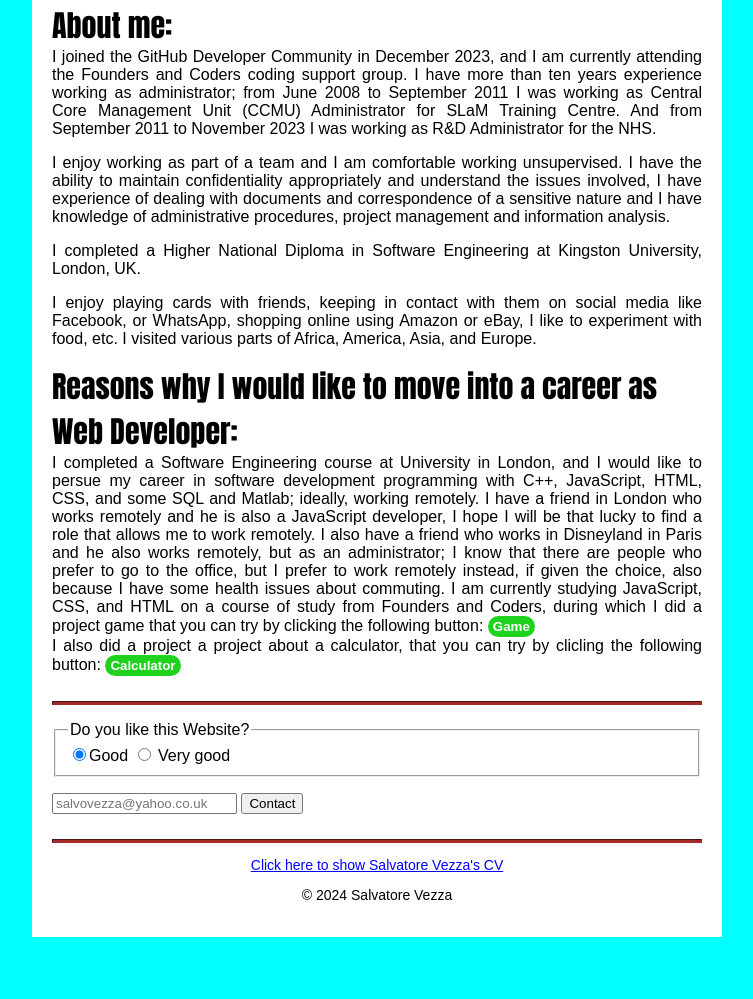
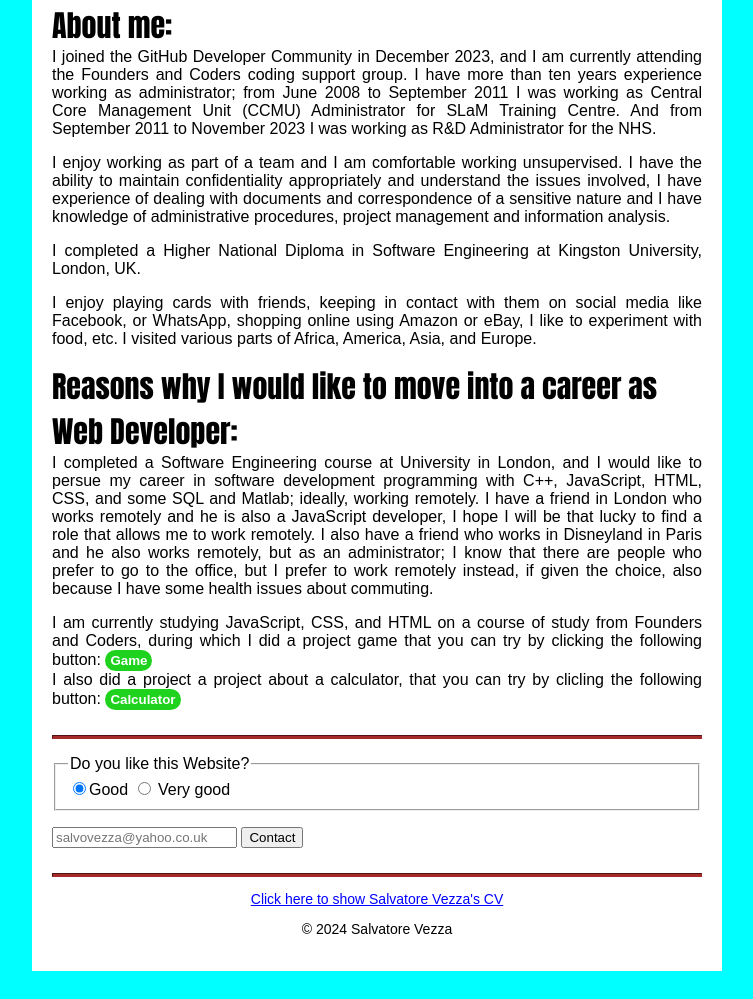
Before and after one commit to salvovezza/showcase, a plain HTML site: page index.html in a window 1280 px wide. Shown: the part 324-1323 px from the top of the page, without its empty margins (263-1016 px from the left). Before the commit the page ends 1289 px from the top, so only its background shows below. Drawn offline with Linux system fonts and the light colour scheme.

Commit message:
Update index.html

```diff
--- a/index.html
+++ b/index.html
@@ -6,6 +6,9 @@
     <meta name="viewport" content="width=device-width, initial-scale=1.0"/>
     <title>Salvatore Vezza</title>
     <style>
+      body {
+        font-family: arial;
+      }
       .showButton{
         border: none;
         background-color: rgb(30, 210, 30);
@@ -46,7 +49,9 @@
     <section>
       <h2>Reasons why I would like to move into a career as Web Developer:</h2>
       <article class="flavor">
-        I completed a Software Engineering course at University in London, and I would like to persue my career in software development programming with C++, JavaScript, HTML, CSS, and some SQL and Matlab; ideally, working remotely. I have a friend in London who works remotely and he is also a JavaScript developer, I hope I will be that lucky to find a role that allows me to work remotely. I also have a friend who works in Disneyland in Paris and he also works remotely, but as an administrator; I know that there are people who prefer to go to the office, but I prefer to work remotely instead, if given the choice, also because I have some health issues about commuting. I am currently studying JavaScript, CSS, and HTML on a course of study from Founders and Coders, during which I did a project game that you can try by clicking the following button:
+        I completed a Software Engineering course at University in London, and I would like to persue my career in software development programming with C++, JavaScript, HTML, CSS, and some SQL and Matlab; ideally, working remotely. I have a friend in London who works remotely and he is also a JavaScript developer, I hope I will be that lucky to find a role that allows me to work remotely. I also have a friend who works in Disneyland in Paris and he also works remotely, but as an administrator; I know that there are people who prefer to go to the office, but I prefer to work remotely instead, if given the choice, also because I have some health issues about commuting.
+
+        <p class="flavor">I am currently studying JavaScript, CSS, and HTML on a course of study from Founders and Coders, during which I did a project game that you can try by clicking the following button:
     <button onclick="
       showGame();
       " class="showButton">
@@ -58,9 +63,9 @@
       showCalculator();
     " class="showButton">
     Calculator</button>
-        </br>
+        </br></p>
 
-      </article>
+    </article></article>
     </section>
 </main>
 
```
